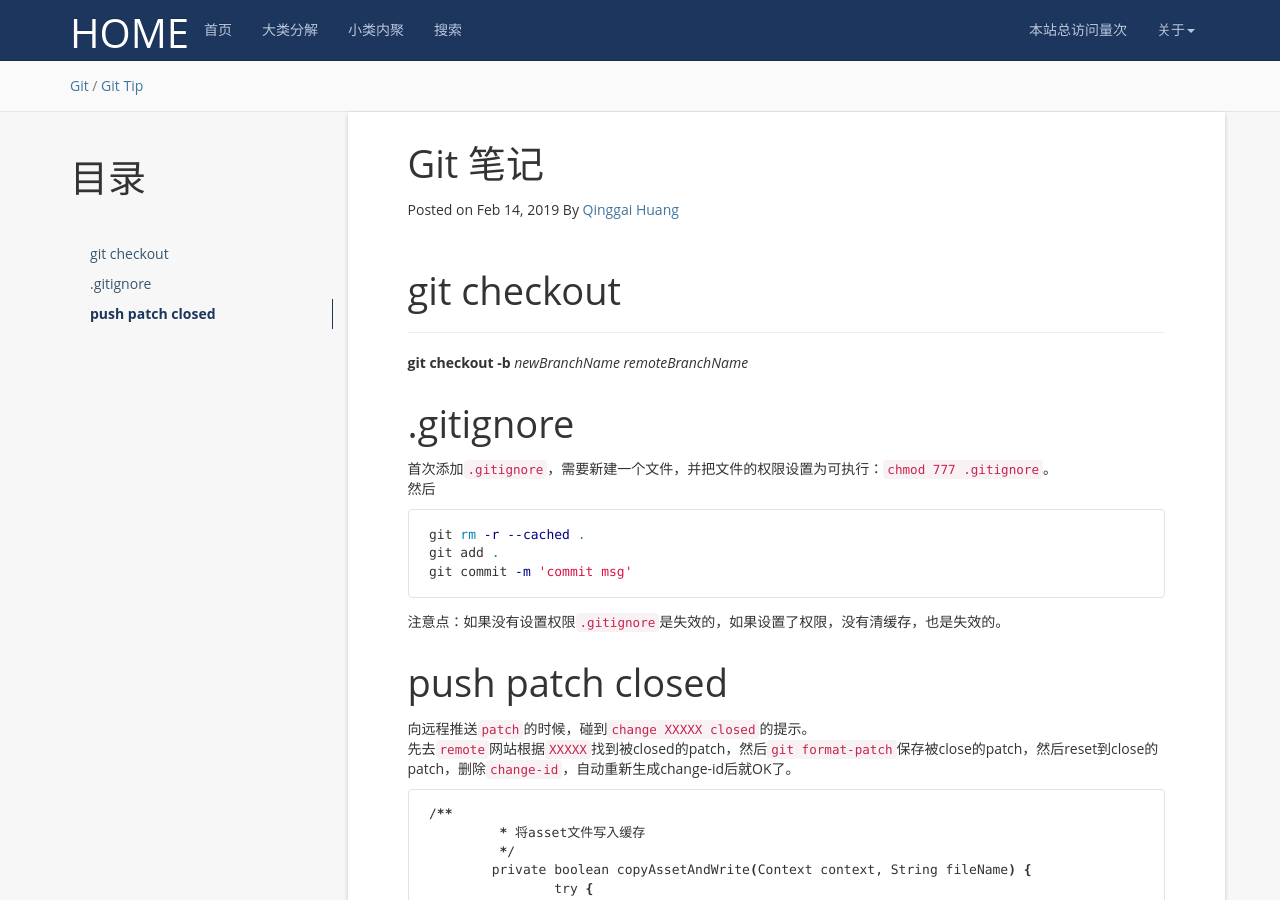
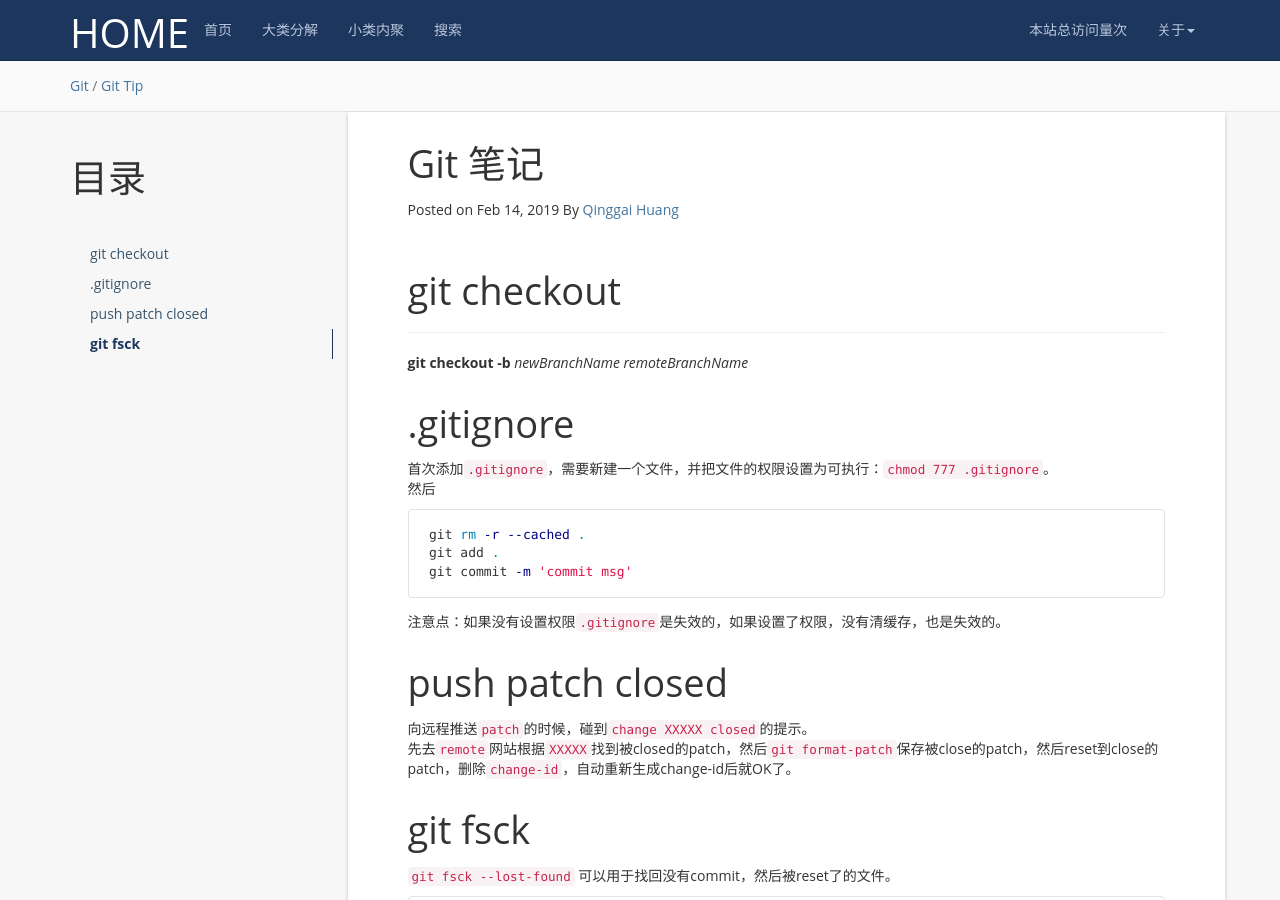
Before and after one commit to hqglichao/hqglichao.github.io, a Jekyll site: the page built from _posts/2019-2-14-git-tip.md, in a window 1280 px wide and 900 px high. Built offline with Jekyll 4.4.1, drawn with Linux system fonts in a browser that asks for light colours; nearby versions of some CDN libraries; comment, search, counter and statistics services are not loaded.

Commit message:
modify post
Signed-off-by: huangqinggai <huangqinggai@qiyi.com>

```diff
--- a/_posts/2019-2-14-git-tip.md
+++ b/_posts/2019-2-14-git-tip.md
@@ -32,7 +32,9 @@ push patch closed
 向远程推送`patch`的时候，碰到`change XXXXX closed`的提示。
 先去`remote`网站根据`XXXXX`找到被closed的patch，然后`git format-patch`保存被close的patch，然后reset到close的patch，删除`change-id`，自动重新生成change-id后就OK了。
 
-
+git fsck
+=======================================
+`git fsck --lost-found` 可以用于找回没有commit，然后被reset了的文件。
 
 
 
```
Also changed, not shown: _posts/2019-1-10-android-architecture-components-room.md (+2 -0 lines), _posts/2019-1-7-kotlin-learn-tip.md (+1 -1 lines).
